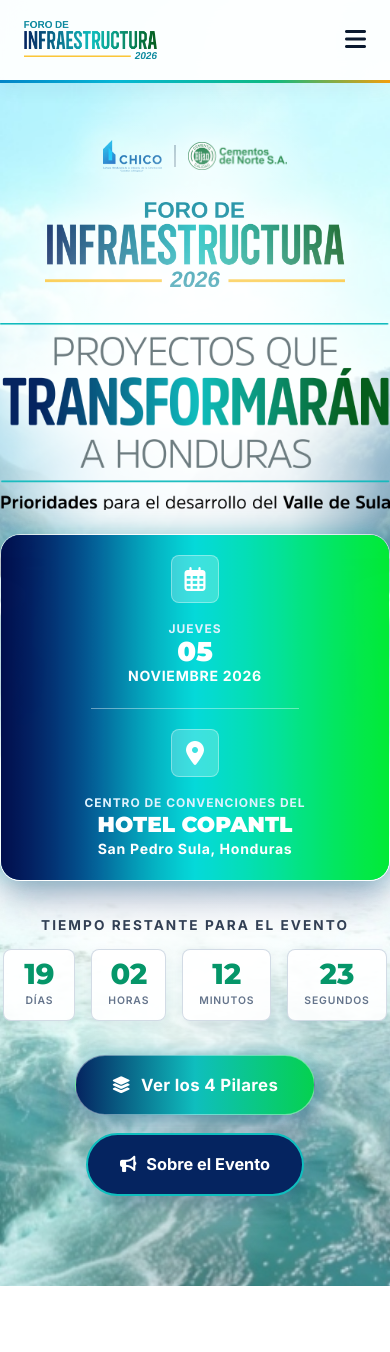
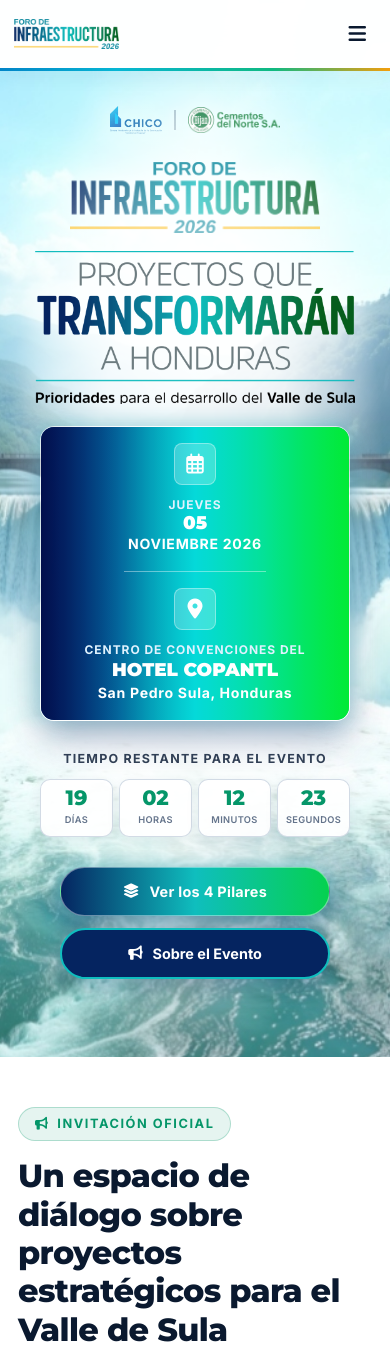
Before and after one commit to samayoapp/foroinfra2026, a plain HTML site: page index.html in a window 390 px wide. Shown: the top 1352 px of the page. Drawn offline with Linux system fonts and the light colour scheme.

Commit message:
Mejorar espaciado y márgenes laterales en versión móvil para evitar elementos pegados al borde

```diff
--- a/assets/css/styles.css
+++ b/assets/css/styles.css
@@ -1797,9 +1797,34 @@
 }
 
 @media (max-width: 768px) {
+  .container {
+    padding-left: 20px;
+    padding-right: 20px;
+  }
+
+  .site-header {
+    background: rgba(255, 255, 255, 0.98);
+  }
+
+  .nav-container {
+    height: 68px;
+    padding: 0 16px;
+  }
+
+  .nav-site-logo {
+    height: 34px;
+    max-width: 195px;
+  }
+
+  .nav-toggle {
+    display: block;
+    padding: 8px 10px;
+    font-size: 1.25rem;
+  }
+
   .nav-links {
     position: fixed;
-    top: 80px;
+    top: 68px;
     left: 0;
     right: 0;
     background: #ffffff;
@@ -1820,55 +1845,180 @@
     pointer-events: auto;
   }
 
-  .nav-toggle {
-    display: block;
+  .hero-section {
+    padding-top: 96px;
+    padding-bottom: 54px;
+    min-height: auto;
+  }
+
+  .hero-content {
+    padding: 10px 8px 24px;
   }
 
   .hero-institution-badge {
     padding: 0;
     gap: 12px;
-    margin-bottom: 20px;
+    margin-bottom: 18px;
   }
 
   .hero-inst-logo-chico {
-    height: 32px;
-    max-width: 120px;
+    height: 28px;
+    max-width: 110px;
   }
 
   .hero-inst-divider {
-    height: 22px;
+    height: 20px;
   }
 
   .hero-inst-logo-bijao {
-    height: 28px;
-    max-width: 120px;
+    height: 26px;
+    max-width: 110px;
+  }
+
+  .hero-logo-main {
+    max-width: 250px;
   }
 
   .hero-slogan-logo-card {
     padding: 0;
-    margin-bottom: 24px;
-  }
-
-  .nav-site-logo {
-    height: 38px;
-    max-width: 210px;
+    margin: 18px auto 22px;
+    max-width: 320px;
   }
 
   .hero-event-badge {
     flex-direction: column;
-    gap: 20px;
-    padding: 20px;
+    gap: 16px;
+    padding: 18px 16px;
     text-align: center;
+    width: 100%;
+    max-width: 335px;
+    margin: 0 auto 28px;
+    border-radius: 14px;
   }
 
   .badge-item {
     text-align: center;
     flex-direction: column;
+    gap: 10px;
   }
 
   .badge-separator {
-    width: 60%;
+    width: 50%;
     height: 1px;
+    margin: 0 auto;
+  }
+
+  .badge-icon-box {
+    width: 42px;
+    height: 42px;
+    font-size: 1.25rem;
+  }
+
+  .badge-val-big {
+    font-size: 1.15rem !important;
+  }
+
+  .badge-val-sub {
+    font-size: 0.72rem;
+  }
+
+  .hero-countdown-wrap {
+    width: 100%;
+    max-width: 335px;
+    margin: 0 auto 30px;
+  }
+
+  .countdown-title {
+    font-size: 0.78rem;
+    letter-spacing: 0.1em;
+    margin-bottom: 10px;
+  }
+
+  .countdown-grid {
+    display: grid;
+    grid-template-columns: repeat(4, 1fr);
+    gap: 8px;
+    width: 100%;
+  }
+
+  .countdown-box {
+    min-width: 0;
+    padding: 9px 4px;
+    border-radius: 10px;
+  }
+
+  .countdown-num {
+    font-size: 1.45rem;
+  }
+
+  .countdown-label {
+    font-size: 0.58rem;
+    letter-spacing: 0.04em;
+  }
+
+  .hero-actions {
+    flex-direction: column;
+    gap: 12px;
+    width: 100%;
+    max-width: 290px;
+    margin: 0 auto;
+  }
+
+  .btn-primary-hero,
+  .btn-secondary-hero {
+    width: 100%;
+    padding: 13px 20px;
+    font-size: 0.95rem;
+    justify-content: center;
+    box-sizing: border-box;
+  }
+
+  .invitation-section {
+    padding: 50px 0;
+  }
+
+  .invitation-quote {
+    padding: 18px 16px;
+    margin: 20px 0;
+    font-size: 0.95rem;
+  }
+
+  .invitation-metrics {
+    gap: 14px;
+  }
+
+  .metric-card {
+    padding: 18px 14px;
+  }
+
+  .metric-number {
+    font-size: 2.1rem;
+  }
+
+  .pillars-section {
+    padding: 50px 0;
+  }
+
+  .pillar-body {
+    padding: 22px 18px;
+  }
+
+  .pillar-title {
+    font-size: 1.25rem;
+  }
+
+  .closing-banner-section {
+    padding: 55px 16px 45px !important;
+  }
+
+  .closing-banner-section h2 {
+    font-size: clamp(1.4rem, 5.2vw, 2rem) !important;
+    padding: 0 4px;
+  }
+
+  .closing-banner-section p {
+    font-size: 0.96rem !important;
+    padding: 0 6px;
   }
 
   .form-grid {
@@ -1896,6 +2046,65 @@
   .footer-bottom {
     flex-direction: column;
     text-align: center;
+  }
+}
+
+@media (max-width: 480px) {
+  .container {
+    padding-left: 18px;
+    padding-right: 18px;
+  }
+
+  .nav-container {
+    padding: 0 14px;
+  }
+
+  .nav-site-logo {
+    height: 30px;
+    max-width: 170px;
+  }
+
+  .hero-event-badge {
+    max-width: 310px;
+    padding: 16px 12px;
+  }
+
+  .hero-countdown-wrap {
+    max-width: 310px;
+  }
+
+  .countdown-grid {
+    gap: 6px;
+  }
+
+  .countdown-num {
+    font-size: 1.3rem;
+  }
+
+  .countdown-box {
+    padding: 8px 2px;
+  }
+
+  .hero-actions {
+    max-width: 270px;
+  }
+
+  .btn-primary-hero,
+  .btn-secondary-hero {
+    padding: 12px 16px;
+    font-size: 0.9rem;
+  }
+
+  .metric-card {
+    padding: 16px 10px;
+  }
+
+  .metric-number {
+    font-size: 1.85rem;
+  }
+
+  .pillar-body {
+    padding: 20px 14px;
   }
 }
 
--- a/index.html
+++ b/index.html
@@ -25,7 +25,7 @@
   <link rel="stylesheet" href="https://cdnjs.cloudflare.com/ajax/libs/font-awesome/6.4.0/css/all.min.css">
 
   <!-- Custom CSS -->
-  <link rel="stylesheet" href="assets/css/styles.css?v=20261017d">
+  <link rel="stylesheet" href="assets/css/styles.css?v=20261017e">
 </head>
 <body>
 
@@ -1048,6 +1048,6 @@
   </div>
 
   <!-- Main JavaScript Logic -->
-  <script src="assets/js/main.js?v=20261017d"></script>
+  <script src="assets/js/main.js?v=20261017e"></script>
 </body>
 </html>
```
